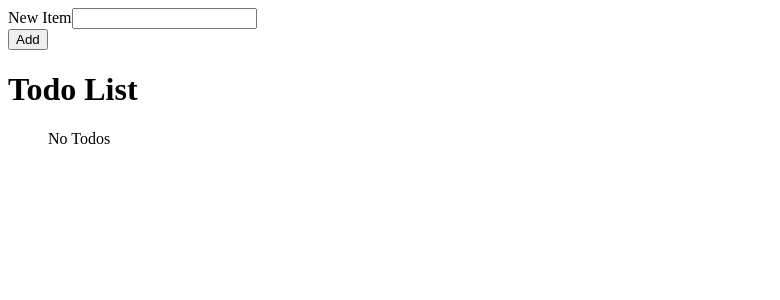
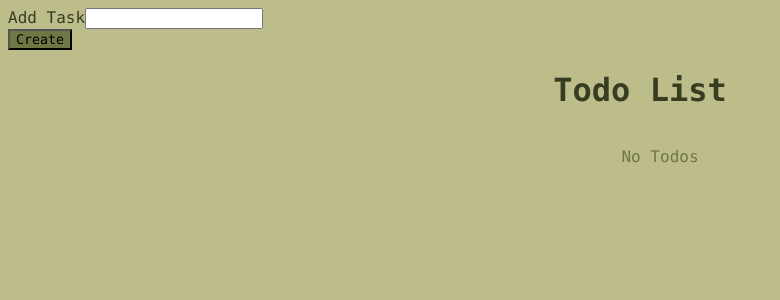
Before and after one commit to sairaheta1/react-toDo, a React (Vite) app: page / in a window 1280 px wide. Shown: the top 300 px of the page, without its empty margins (0-780 px from the left). Built offline with nearby package versions, Linux system fonts and the light colour scheme.

Commit message:
added coloring and font styles

```diff
--- a/src/App.jsx
+++ b/src/App.jsx
@@ -4,6 +4,7 @@ import "./styles.css"
 import { TodoList } from "./TodoList"
 
 export default function App() {
+
 
   const [todos, setTodos] = useState(() => { //get list of items from local storage so it wont refresh
     const localValue = localStorage.getItem("ITEMS")
@@ -42,9 +43,12 @@ export default function App() {
 
   return (
     <>
+    <meta name="viewport" content="width=device-width" initial-scale="1.00" maximum-scale="1.0" />
     <NewTodoForm onSubmit={addTodo}/>
+    <div className="list">
       <h1 className="header">Todo List</h1>
-    <TodoList todos={todos} toggleTodo={toggleTodo} deleteTodo={deleteTodo}/>
+      <TodoList className="help" todos={todos} toggleTodo={toggleTodo} deleteTodo={deleteTodo}/>
+    </div>
     </>
 
   )
--- a/src/NewTodoForm.jsx
+++ b/src/NewTodoForm.jsx
@@ -10,12 +10,12 @@ export function NewTodoForm({ onSubmit }) {
     setNewItem("")
   }
   return (
-  <form onSubmit={handleSubmit} className="new-item-form">
-        <div className="form-row">
-          <label htmlFor="item" id="item">New Item</label>
+  <form onSubmit={handleSubmit}>
+        <div>
+          <label className="create-task" htmlFor="item" id="item">Add Task</label>
           <input value={newItem} onChange={e => setNewItem(e.target.value)} type="text" id="item"/>
         </div>
-        <button className="btn">Add</button>
+        <button className="btn">Create</button>
       </form>
   )
 }
--- a/src/TodoList.jsx
+++ b/src/TodoList.jsx
@@ -2,7 +2,7 @@ import { TodoItem } from "./TodoItem"
 
 export function TodoList({todos, toggleTodo, deleteTodo}) {
   return (
-    <ul className="list">
+    <ul className="task-list">
         {todos.length === 0 && "No Todos"}
         {todos.map(todo => {
           return (
--- a/src/styles.css
+++ b/src/styles.css
@@ -0,0 +1,23 @@
+* {
+  font-family: "Lucida Console", "Courier New", monospace;
+}
+.new-item-form {
+  background-color: rgb(192, 37, 37);
+}
+body {
+  background-color: #BCBD8B;
+}
+.btn {
+  background-color:#717744;
+}
+.header, .create-task {
+  color:#373D20;
+}
+.task-list {
+  color: #717744;
+}
+.list {
+  display: flex;
+  flex-direction: column;
+  align-items: center;
+  }
```
